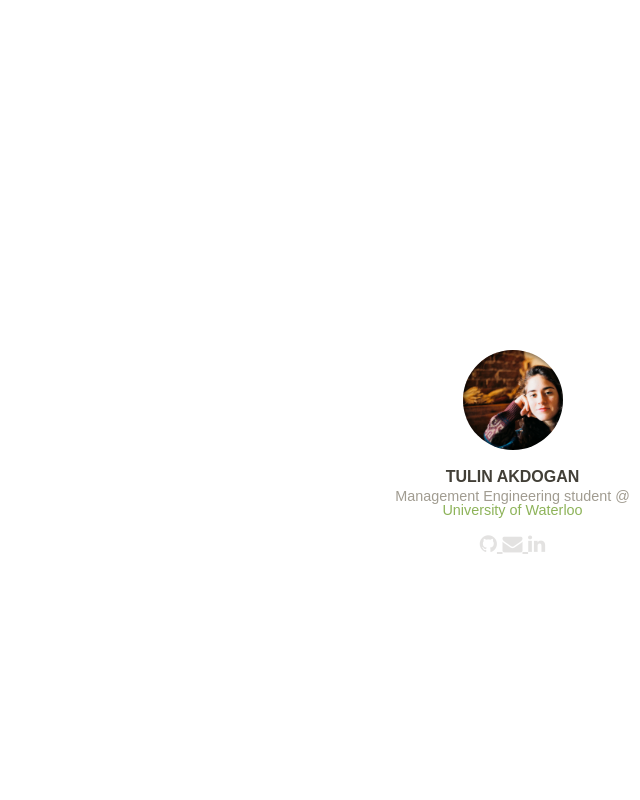
After one commit to tulinn/tulinn.github.io, a PHP site: page /index.php in a window 1280 px wide. The commit adds this page. Shown: the whole page, without its empty margins (640-1280 px from the left). Run offline with PHP 8.4, Linux system fonts and the light colour scheme; some libraries are stand-ins or nearby versions.

Commit message:
initial heroku commit

```diff
--- /dev/null
+++ b/index.php
@@ -0,0 +1,5 @@
+<?php
+
+include_once("tulin.html");
+
+?>
--- a/nav.css
+++ b/nav.css
@@ -19,6 +19,7 @@ body {
 h1, h2, h3 {
   color: #FF6B6B;
   margin: 0 0 27px;
+  text-align="center"
 }
 
 /*
--- /dev/null
+++ b/tulin.css
@@ -0,0 +1,174 @@
+html, body, button, input, select, textarea{
+  font-family: "freight-sans-pro","Myriad Pro","Myriad",sans-serif;
+  font-size: 20px;
+  color: #57534a;
+}
+
+article, aside, details, figcaption, figure, footer, header, hgroup, main, nav, section, summary{
+  display:block;
+}
+
+*{
+  box-sizing: border-box;
+}
+
+div{
+  display: block;
+}
+
+.header{
+  top: 0;
+  right: 0;
+  bottom: 0;
+  left: auto;
+  width: 20%;
+  border-left: 1px solid transparent;
+  position: fixed;
+  z-index: 1;
+  line-height: 1;
+  background-color: #fff;
+}
+
+.header>.wrap{
+  position: absolute;
+  width: 100%;
+  left: 0;
+  top: 50%;
+  text-align: center;
+}
+.header-avatar{
+  display: inline-block;
+  width: 100px;
+  height: 100px;
+  margin-top: -50px;
+  margin-bottom: 0.8rem;
+  position: relative;
+  border-radius: 200px;
+}
+
+.header-avatar>a{
+  width: 100px;
+  height: 100px;
+  display: block;
+  border-radius: 200px;
+  background-size: cover;
+  box-shadow: inset 2px 2px 5px rgba(0,0,0,0.5),inset 0 0 2px 1px rgba(0,0,0,0.05);
+
+}
+
+a{
+  cursor: pointer;
+  outline: 0;
+}
+
+a:-webkit-any-link{
+  color: -webkit-link;
+  text-decoration: underline;
+  cursor: auto;
+}
+
+.invisible-link, .header-avatar>a, .header-name>a, .header-title>a, .nav .next, .nav .previous, .article-header .article-title>a{
+  color: inherit;
+  text-decoration: inherit;
+  font-weight: inherit;
+  font-size: inherit;
+}
+
+.header-name{
+  text-transform: uppercase;
+  font-weight: 700;
+  font-size: 0.8rem;
+  margin-top: 0;
+  margin-bottom: 0.2rem;
+}
+
+.header-title{
+  color: #a19c91;
+  font-weight: 400;
+  font-size: 0.72rem;
+  margin-top: 0;
+  margin-bottom: 0.8rem;
+}
+
+.header-title>a{
+  color:#8db359
+}
+
+h2{
+  display: block;
+  font-size: 1.5em;
+  -webkit-margin-before: 0.83em;
+  -webkit-margin-after: 0.83em;
+  -webkit-margin-start: 0px;
+  -webkit-margin-end: 0px;
+  font-weight: bold;
+}
+
+h3{
+  display: block;
+  font-size: 1.17em;
+  -webkit-margin-before: 1em;
+  -webkit-margin-after: 1em;
+  -webkit-margin-start: 0px;
+  -webkit-margin-end: 0px;
+  font-weight: bold;
+}
+
+.header-social-icons{
+  position: relative;
+  text-align: center;
+}
+
+.invisible-list, .header-social-icons, .header-social-buttons, .article-footer .social-shares, .article-list{
+  margin: 0;
+  padding: 0;
+}
+
+ol, ul, dl{
+  margin-left:2rem
+}
+
+ul, menu, dir{
+  display: block;
+  list-style-type: disc;
+  -webkit-margin-before: 1em;
+  -webkit-margin-after: 1em;
+  -webkit-margin-start: 0px;
+  -webkit-margin-end: 0px;
+  -webkit-padding-start: 40px;
+}
+
+h1, h2, .article-list .article-title, h3, dt{
+  color: #423f37;
+}
+
+h1, h2, .article-list .article-title, h3, dt, h4, h5, h6{
+  margin:0;
+}
+
+.fa{
+  display: inline-block;
+  font: normal normal normal 14px/1 FontAwesome;
+  text-rendering: auto;
+  -webkit-font-smoothing: antialiased;
+
+}
+
+.fa-3x{
+  font-size: 1em;
+}
+
+i{
+  font-style: italic;
+}
+
+.header-social > a{
+  color: rgba(66,63,55,0.15);
+  transition: 0.5s;
+}
+
+.header-social > a:hover{
+  color: #423f37;
+  transition: 0.5s;
+  opacity: 1;
+}
--- /dev/null
+++ b/tulin.html
@@ -0,0 +1,50 @@
+<!DOCTYPE html>
+<html>
+<head>
+  <meta charset="utf-8">
+  <title>Tulin Akdogan</title>
+  <link rel="stylesheet" type="text/css" href="tulin.css">
+  <link href="//maxcdn.bootstrapcdn.com/font-awesome/4.2.0/css/font-awesome.min.css" rel="stylesheet" />
+</head>
+
+<body>
+  <header class="header">
+    <div class="wrap">
+      <div class="header-avatar">
+        <a class="avatar-link" href="/" style="background-image:url('tulin.jpg')"></a>
+      </div>
+      <hgroup class="header-text">
+        <h2 class="header-name">
+          <a class="home-link" href="/">Tulin Akdogan</a>
+        </h2>
+        <h3 class="header-title">
+          Management Engineering student @
+          <a href="https://uwaterloo.ca">University of Waterloo</a>
+        </h3>
+      </hgroup>
+
+      <section class="header-social">
+        <a class="github-icon" href="https://github.com/tulinn"><i class="fa fa-github fa-1x" title="Github"></i>
+        </a>
+        <a class="mail-icon" href="mailto:takdogan@uwaterloo.ca"><i class="fa fa-envelope fa-1x" title="Email"></i>
+        </a>
+        <a class="linkedin-icon" href="www.linkedin.com/in/tulinakdogan"><i class="fa fa-linkedin fa-1x" title="LinkedIn"></i>
+        </a>
+      </section>
+    </div>
+
+  </header>
+  <nav class="nav">
+  </nav>
+  <section class="main" role="main">
+  </section>
+
+</body>
+</html>
+
+<!--
+
+  <div>
+    <h1 style="font-family:calibri; text-align:center; color: #57534a">Hi my name is Tulin Akdogan and I'm a Management Engineering student.</h1>
+</div>
+-->
```
Also changed, not shown: index2.html (added, +90 -0 lines), images/bx_loader.gif (added), images/controls.png (added), jquery.bxslider.css (added), jquery.bxslider.min.js (added), nav.js (line endings or trailing spaces), tulin.jpg (added), 1 other file.
